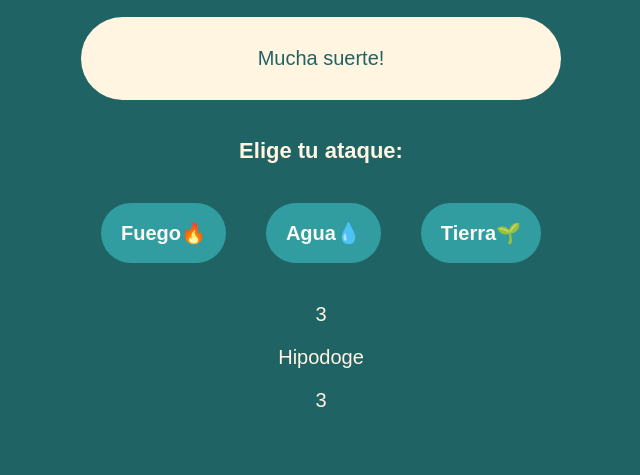
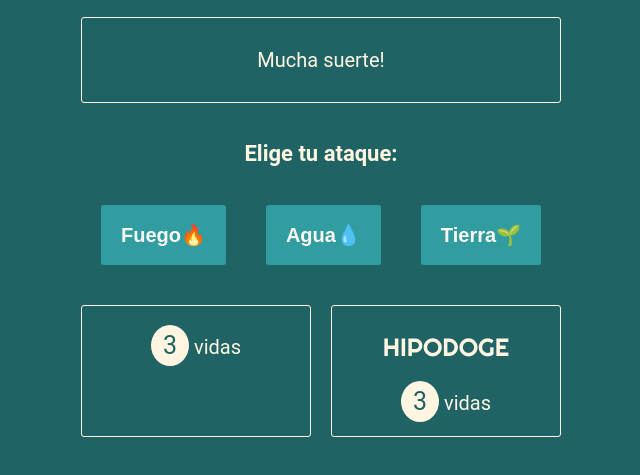
Before and after one commit to lucialezmor/programacion-basica-platzi, a plain HTML site: page mokepon/mokepon.html in a window 1280 px wide. Both pictures are taken after a click on the button "Seleccionar mascota". Shown: the part 111-586 px from the top of the page, without its empty margins (319-959 px from the left). Drawn offline with Linux system fonts and the light colour scheme.

Commit message:
css tarjetas combate

```diff
--- a/mokepon/css/layout.css
+++ b/mokepon/css/layout.css
@@ -128,11 +128,13 @@ section {
 .botones-ataque {
     display: flex;
     justify-content: center;
+    margin-bottom: var(--spacer);
 }
 
 #mensajes {
-    background-color: var(--color-beige);
-    color: var(--color-brand-dark);
+    /* background-color: var(--color-beige);
+    color: var(--color-brand-dark); */
+    border: 1px solid var(--color-beige);
     border-radius: var(--radius);
     padding: var(--spacer-small);
 }
@@ -163,3 +165,29 @@ button:hover {
 button:disabled {
     opacity: 0.5;
 }
+
+.ataques {
+    display: grid;
+    grid-template-columns: 1fr 1fr;
+    gap: var(--spacer);
+}
+
+.ataques .ataques-card {
+    border: 1px solid var(--color-beige);
+    border-radius: var(--radius);
+}
+
+.ataques .ataques-mascota {
+    font-family: var(--font-alt);
+    font-size: calc(var(--font-size) * 1.25);
+    text-transform: uppercase;
+}
+
+#vidas-jugador,
+#vidas-enemigo {
+    background-color: var(--color-beige);
+    color: var(--color-brand-dark);
+    font-size: calc(var(--font-size) * 1.25);
+    border-radius: 50%;
+    padding: 6px 12px;
+}
--- a/mokepon/css/variables.css
+++ b/mokepon/css/variables.css
@@ -10,7 +10,7 @@
     --color-brand-dark: #206365;
     --color-primary: #ffd39a;
     --color-highlight: #781c68;
-    --font-family: "Montserrat", Arial, Helvetica, sans-serif;
+    --font-family: "Roboto", Arial, Helvetica, sans-serif;
     --font-alt: "Righteous", cursive, serif;
     --font-size: 20px;
     --line-height: 1.2;
@@ -18,7 +18,7 @@
     --spacer-small: 0.5rem;
     --button-bg: var(--color-brand);
     --button-color: var(--color-white);
-    --radius: 100px;
+    --radius: 3px;
     --shadow: 0 4px 8px var(--color-black);
     --transition: all 0.3s cubic-bezier(0.075, 0.82, 0.165, 1);
 }
--- a/mokepon/mokepon.html
+++ b/mokepon/mokepon.html
@@ -54,15 +54,15 @@
                 <button id="boton-agua">Agua💧</button>
                 <button id="boton-tierra">Tierra🌱</button>
             </div>
-            <div>
-                <div>
-                    <p id="mascota-jugador"></p>
-                    <p id="vidas-jugador">3</p>
+            <div class="ataques">
+                <div class="ataques-card">
+                    <p class="ataques-mascota" id="mascota-jugador"></p>
+                    <p><span id="vidas-jugador">3</span> vidas</p>
                     <div id="ataque-del-jugador"></div>
                 </div>
-                <div>
-                    <p id="mascota-enemigo"></p>
-                    <span id="vidas-enemigo">3</span>
+                <div class="ataques-card">
+                    <p class="ataques-mascota" id="mascota-enemigo"></p>
+                    <p><span id="vidas-enemigo">3</span> vidas</p>
                     <div id="ataque-del-enemigo"></div>
                 </div>
             </div>
```
